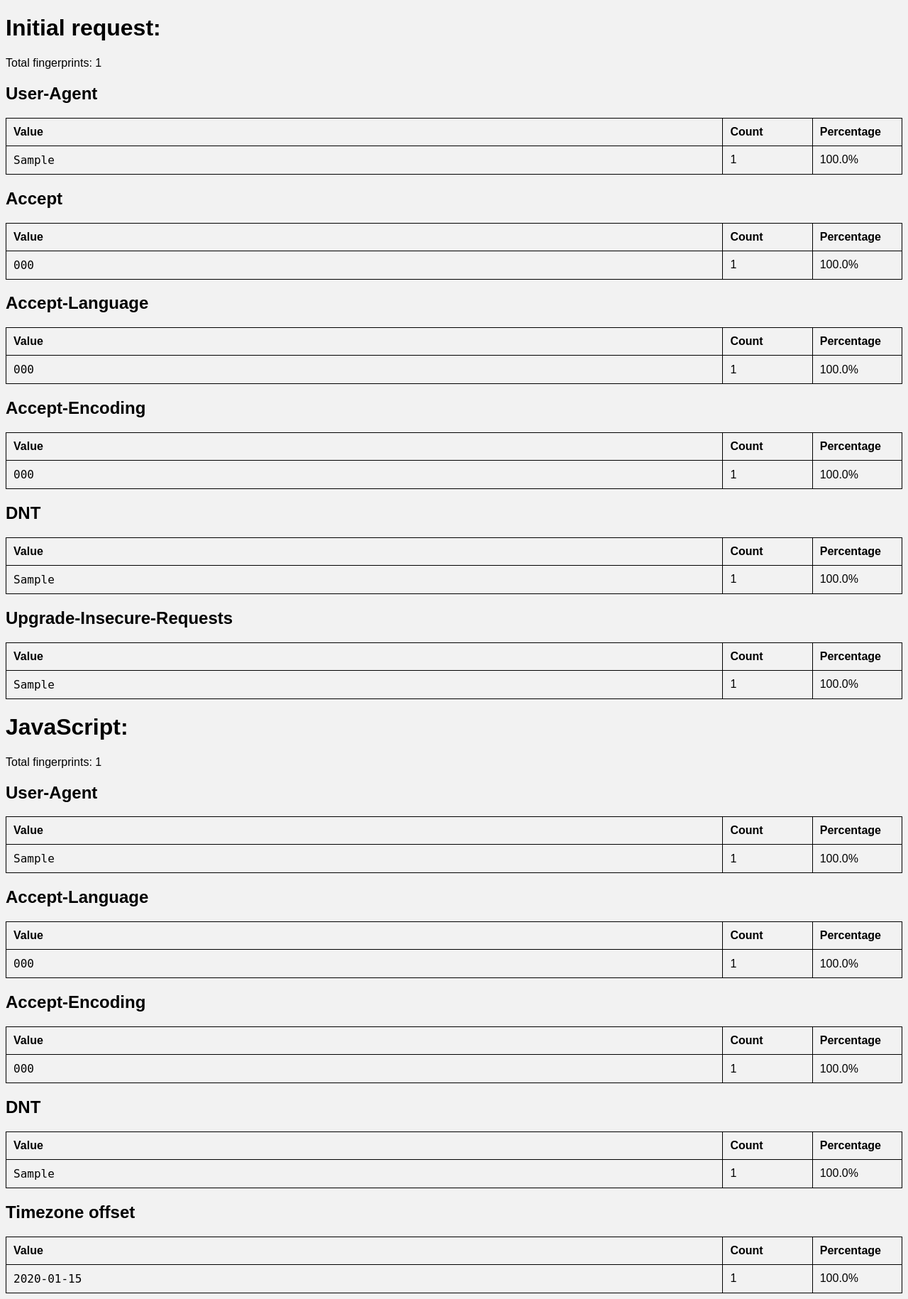
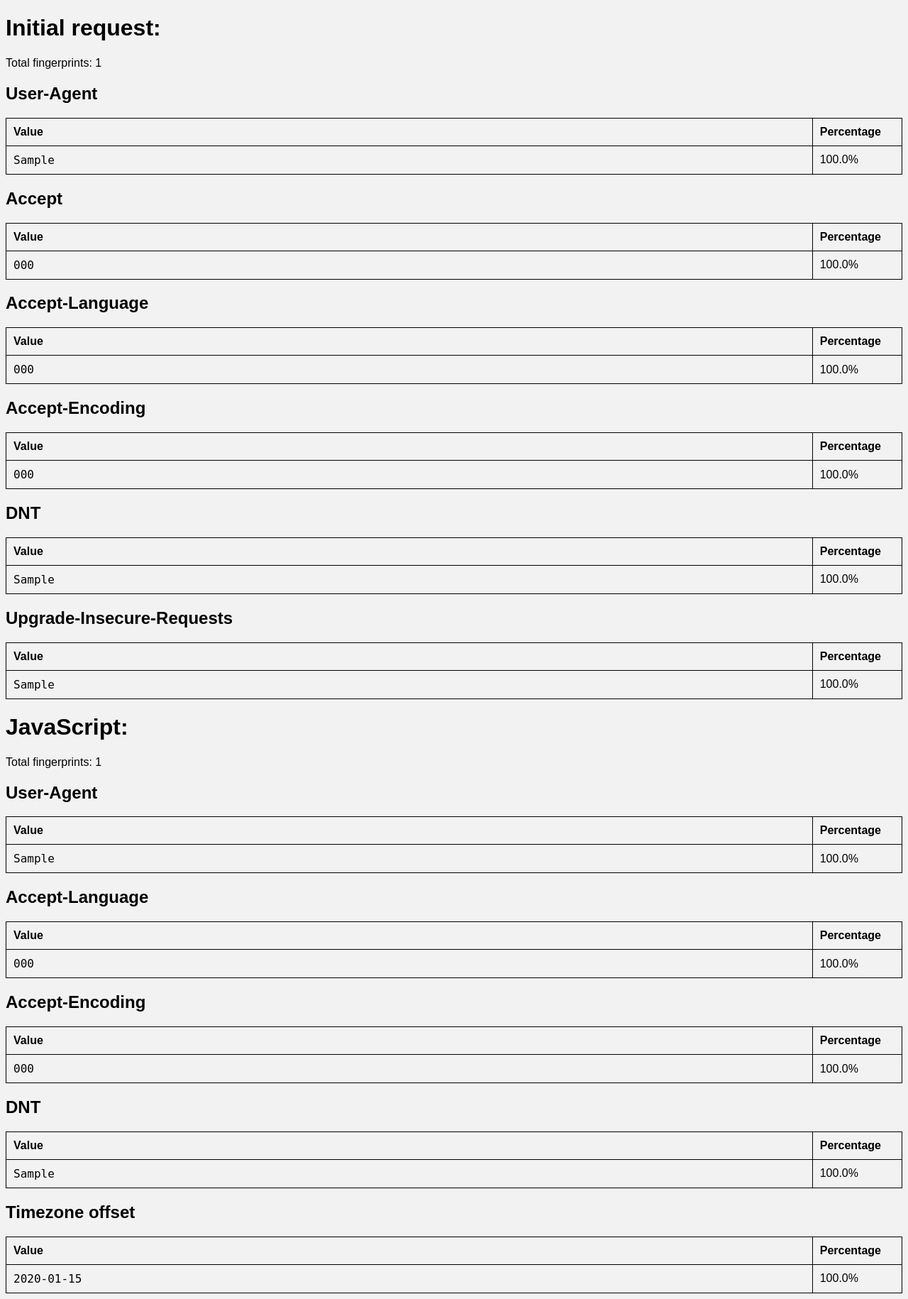
Before and after one commit to jtherrmann/fingerprint, a Flask app: page /stats in a window 1280 px wide. Shown: the part 26-1856 px from the top of the page at 71% size. Run offline with Flask 2, Linux system fonts and the light colour scheme; tables that the repository leaves empty hold one stand-in row (values such as "Sample post").

Commit message:
Delete Count column in stats.html, clean up CSS classes

```diff
--- a/fingerprint/static/fingerprint.js
+++ b/fingerprint/static/fingerprint.js
@@ -32,7 +32,7 @@ function populateTable(results, tableId) {
 
         let keyCell = $('<td class="key-cell" />');
         let valCell = $('<td class="val-cell" />');
-        let similarityCell = $('<td class="similarity-cell" />');
+        let similarityCell = $('<td class="percentage-cell" />');
 
         keyCell.text(results[i][0]);
         valCell.text(results[i][1]);
--- a/fingerprint/static/style.css
+++ b/fingerprint/static/style.css
@@ -38,10 +38,6 @@ table > caption {
     font-family: mono;
 }
 
-.similarity-cell {
+.percentage-cell {
     width: 10%;
 }
-
-.stats-count-cell {
-    width: 10%;
-}
--- a/fingerprint/templates/fingerprint.html
+++ b/fingerprint/templates/fingerprint.html
@@ -18,7 +18,7 @@
   <tr>
     <td class="key-cell">{{ key }}</td>
     <td class="val-cell">{{ val if val else '' }}</td>
-    <td class="similarity-cell">{{ similarity }}</td>
+    <td class="percentage-cell">{{ similarity }}</td>
   </tr>
   {% endfor %}
 </table>
--- a/fingerprint/templates/stats.html
+++ b/fingerprint/templates/stats.html
@@ -15,15 +15,13 @@
 <table>
   <tr>
     <th>Value</th>
-    <th class="stats-count-cell">Count</th>
-    <th class="stats-count-cell">Percentage</th>
+    <th class="percentage-cell">Percentage</th>
   </tr>
 
   {% for val, count in stats[col].most_common() %}
   <tr>
     <td class="val-cell">{{ val }}</td>
-    <td class="stats-count-cell">{{ count }}</td>
-    <td class="stats-count-cell">{{ get_percentage(count, total) }}</td>
+    <td class="percentage-cell">{{ get_percentage(count, total) }}</td>
   </tr>
   {% endfor %}
 
```
